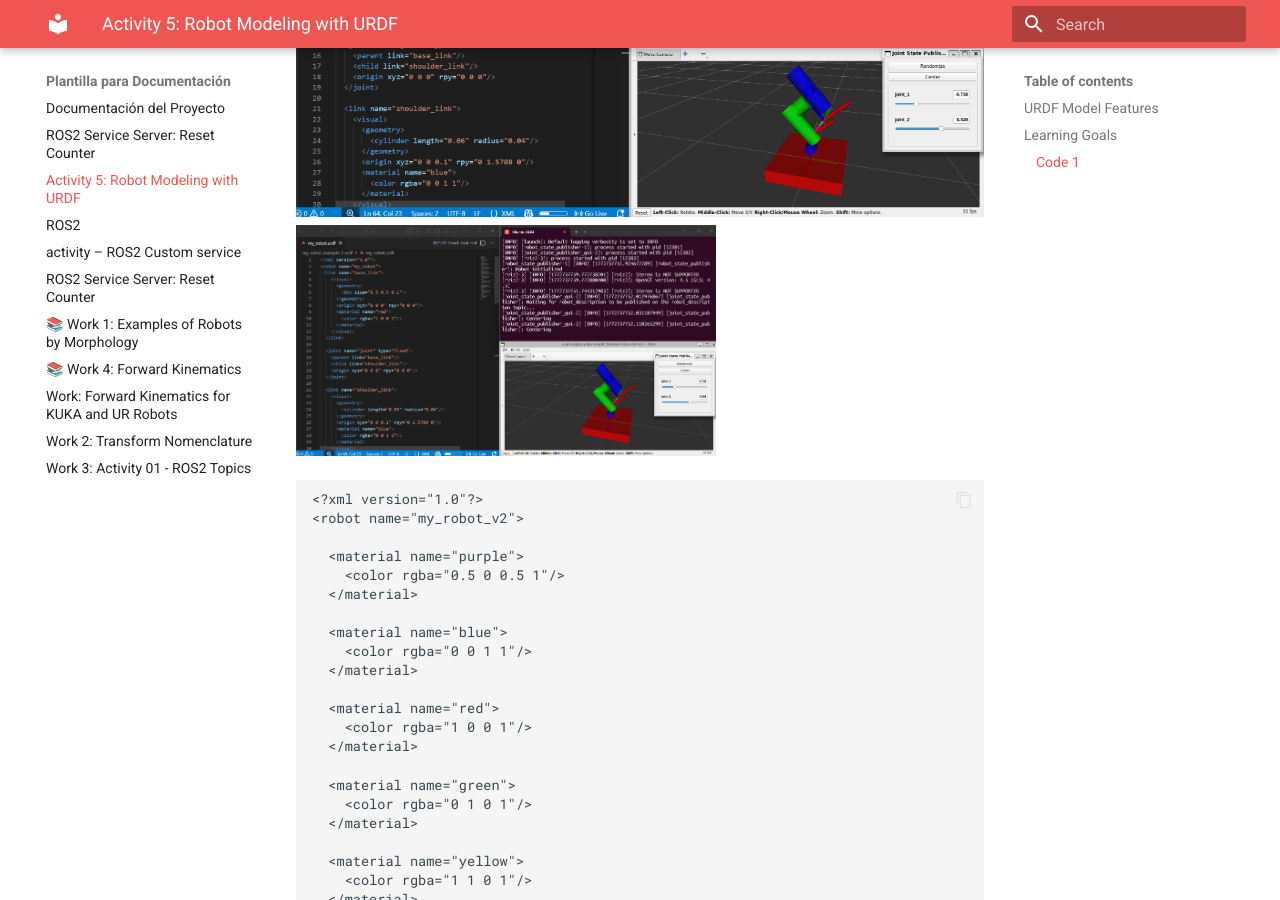
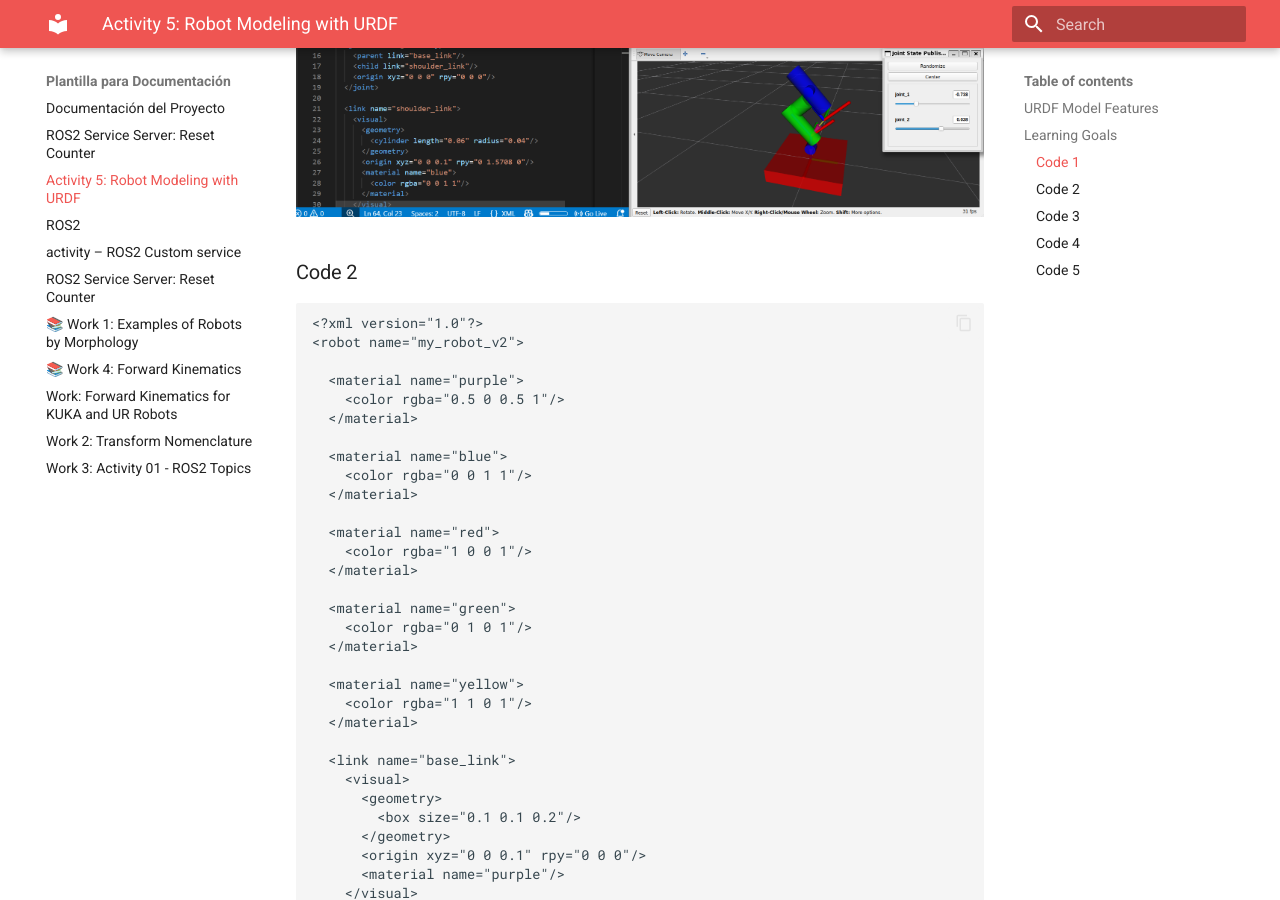
Before and after one commit to Isaacan123/Robotica, an MkDocs documentation site: the page built from docs/URDF.md, in a window 1280 px wide and 900 px high, scrolled down 2964 px. Built offline with MkDocs 1.6.1 and Material for MkDocs 9.7.7, drawn with Linux system fonts in a browser that asks for light colours.

Commit message:
Add files via upload

````diff
--- a/docs/URDF.md
+++ b/docs/URDF.md
@@ -125,7 +125,8 @@ isaac@Aleman:~/ros2_ws/src/my_robot_example$ ros2 launch urdf_tutorial display.l
 </robot>
 ```
 ![Diagrama del sistema](recursos/imgs/R1.png)
-<img src="../recursos/imgs/R1.png" alt="Diagrama del sistema" width="420">
+
+### Code 2
 
 ```
 <?xml version="1.0"?>
@@ -223,7 +224,8 @@ isaac@Aleman:~/ros2_ws/src/my_robot_example$ ros2 launch urdf_tutorial display.l
 ```
 
 ![Diagrama del sistema](recursos/imgs/R2.png)
-<img src="../recursos/imgs/R1.png" alt="Diagrama del sistema" width="420">
+
+### Code 3
 
 ```
 <?xml version="1.0"?>
@@ -386,7 +388,8 @@ isaac@Aleman:~/ros2_ws/src/my_robot_example$ ros2 launch urdf_tutorial display.l
 </robot>
 ```
 ![Diagrama del sistema](recursos/imgs/R3.png)
-<img src="../recursos/imgs/R1.png" alt="Diagrama del sistema" width="420">
+
+### Code 4
 
 ```
 <?xml version="1.0"?>
@@ -580,7 +583,8 @@ isaac@Aleman:~/ros2_ws/src/my_robot_example$ ros2 launch urdf_tutorial display.l
 ```
 
 ![Diagrama del sistema](recursos/imgs/R4.png)
-<img src="../recursos/imgs/R1.png" alt="Diagrama del sistema" width="420">
+
+### Code 5
 
 ```
 <?xml version="1.0"?>
@@ -748,4 +752,3 @@ isaac@Aleman:~/ros2_ws/src/my_robot_example$ ros2 launch urdf_tutorial display.l
 </robot>
 ```
 ![Diagrama del sistema](recursos/imgs/R5.png)
-<img src="../recursos/imgs/R1.png" alt="Diagrama del sistema" width="420">
````
